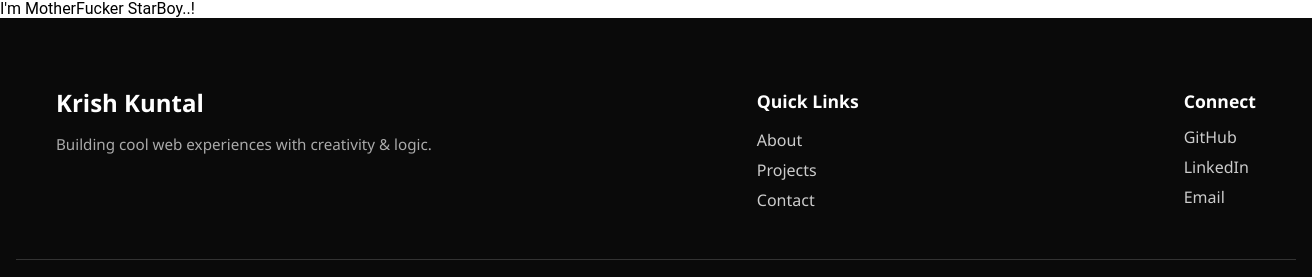
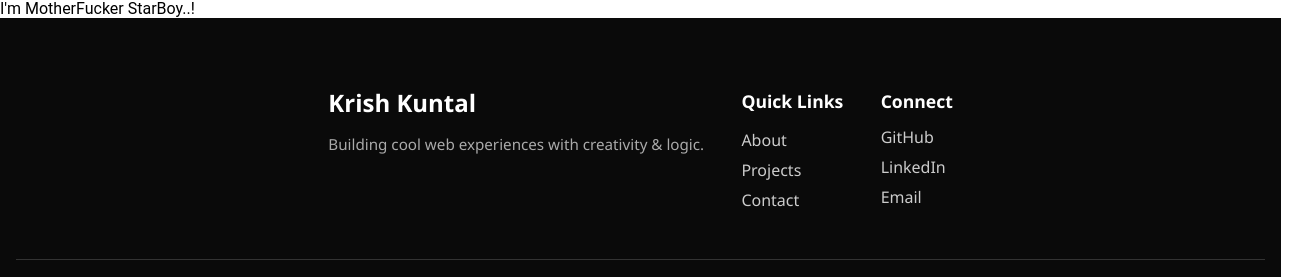
Before and after one commit to KrishDevCrafting/Krish-Portfolio, a React (Create React App) app in the folder my-app/: page / in a window 1280 px wide. Shown: the part 2988-3265 px from the top of the page, 1312 px wide, since content can reach past the window. Built offline with nearby package versions, Linux system fonts and the light colour scheme.

Commit message:
footer-updated

```diff
--- a/my-app/src/Footers/index.css
+++ b/my-app/src/Footers/index.css
@@ -1,5 +1,5 @@
 .footer {
-  width: 100%;
+  width: 97.6%;
   background: #0a0a0a;
   color: #eee;
   padding: 3rem 1rem 1rem;
@@ -11,7 +11,7 @@
   display: flex;
   flex-wrap: wrap;
   justify-content: space-between;
-  width: 100%;
+  width: 50%;
   max-width: 1200px;
   margin: 0 auto;
   padding: 0 2rem;
```
